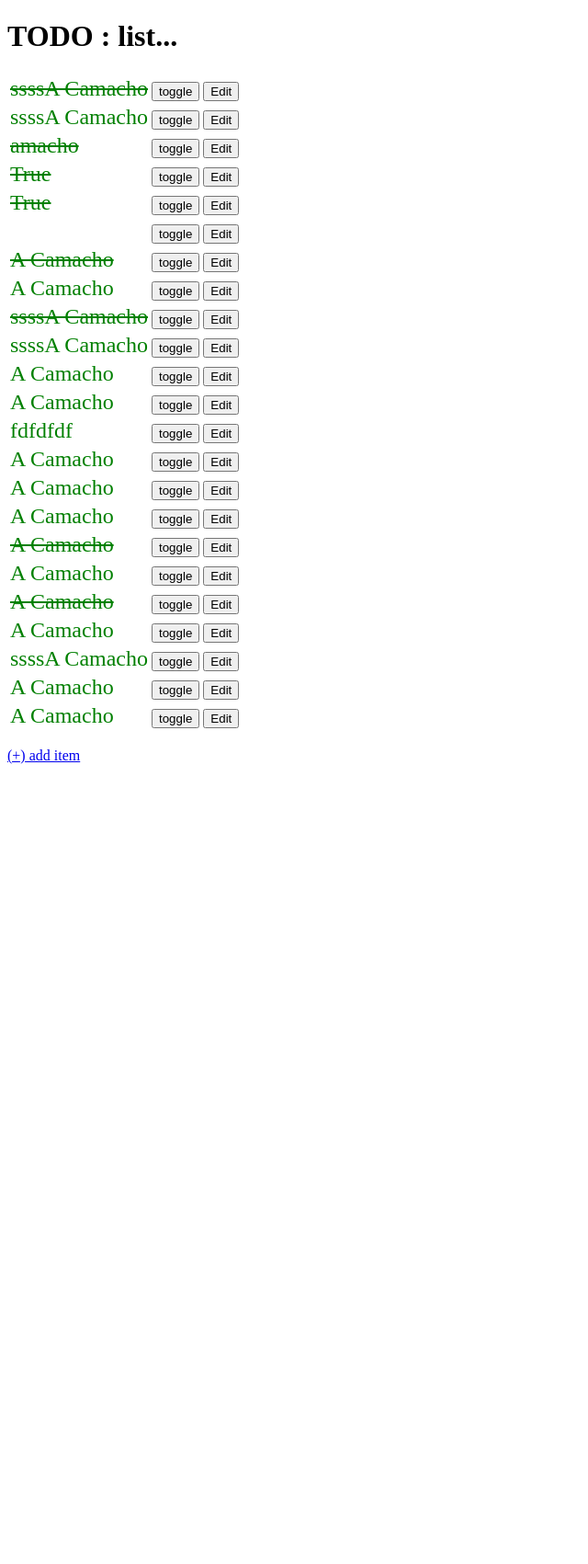
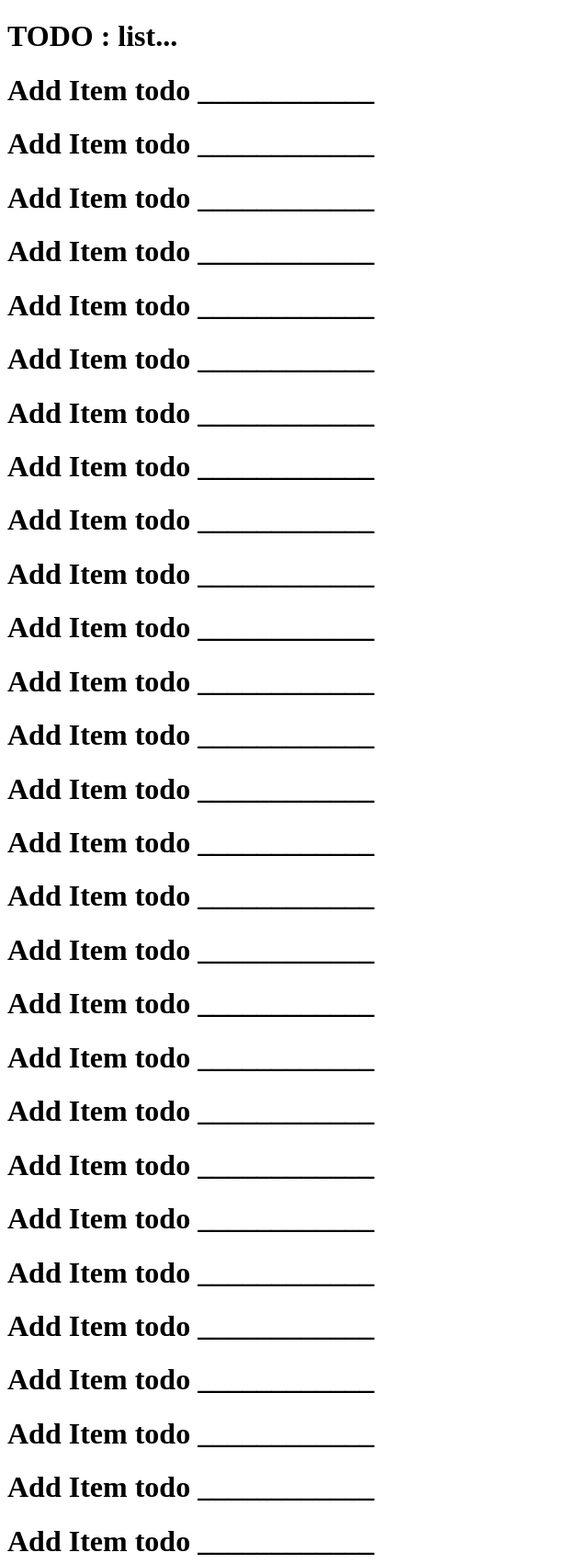
Before and after one commit to MACmidiDEV/django-debug, a Django app: page / in a window 1280 px wide. Shown: the top 1701 px of the page at 92% size, without its empty margins (0-640 px from the left). Before the commit the page ends 831 px from the top, so only its background shows below. Run offline with Django 3.2, Linux system fonts and the light colour scheme; data comes from the database, SQL or seed files in the repository.

Commit message:
test git pushLinked

```diff
--- a/todo/templates/item_form.html
+++ b/todo/templates/item_form.html
@@ -18,7 +18,7 @@
         <br>
         <label for="id_done">Done</label>
         <input type="checkbox" id="id_done" name="done"/>-->
-
+    <h1>Add Item todo ____________</h1>
         {{ form.as_p }}
 
 
--- a/todo/templates/todo_list.html
+++ b/todo/templates/todo_list.html
@@ -13,12 +13,17 @@
     <h1>TODO : list...</h1>
 
     <table>
+        <h1>Add Item todo ____________</h1>
         {% for item in items %}
+        <h1>Add Item todo ____________</h1>
         <tr style="color:green; font-size:24px;">
+            <h1>Add Item todo ____________</h1>
             {% if item.done %}
+            <h1>Add Item todo ____________</h1>
             <td><strike>{{ item.name }}</strike></td>
             {% else %}
             <td>{{ item.name }}</td>
+            <h1>Add Item todo ____________</h1>
             {% endif %}
 
             <td>
```
